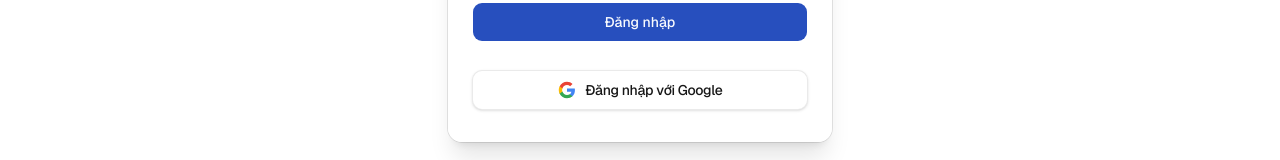
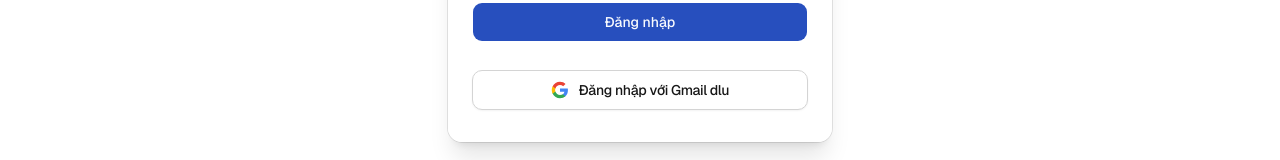
Before and after one commit to BBariOxit/probase, a Next.js app in the folder probase-app/: page /login in a window 1280 px wide. Shown: the part 454-614 px from the top of the page. Built offline with nearby package versions, Linux system fonts and the light colour scheme; no server answers.

Commit message:
style(login): enhance Google button border contrast on light mode

```diff
--- a/probase-app/src/components/auth/google-login-button.tsx
+++ b/probase-app/src/components/auth/google-login-button.tsx
@@ -50,7 +50,7 @@ export function GoogleLoginButton({
       disabled={disabled || isLoading}
       className={cn(
         'group relative flex w-full h-10 items-center justify-center gap-2.5 rounded-lg',
-        'bg-white text-neutral-900 hover:bg-neutral-100 shadow-sm border border-neutral-200/80 dark:border-transparent',
+        'bg-white text-neutral-900 hover:bg-neutral-50 shadow-xs hover:shadow-sm border border-neutral-300 hover:border-neutral-400 dark:border-neutral-700/50',
         'text-sm font-medium transition-all duration-200 active:scale-[0.99]',
         'disabled:pointer-events-none disabled:opacity-60 cursor-pointer select-none',
         className,
@@ -86,7 +86,7 @@ export function GoogleLoginButton({
             />
           </svg>
           <span className="font-medium tracking-tight text-neutral-900">
-            Đăng nhập với Google
+            Đăng nhập với Gmail dlu
           </span>
         </>
       )}
```
